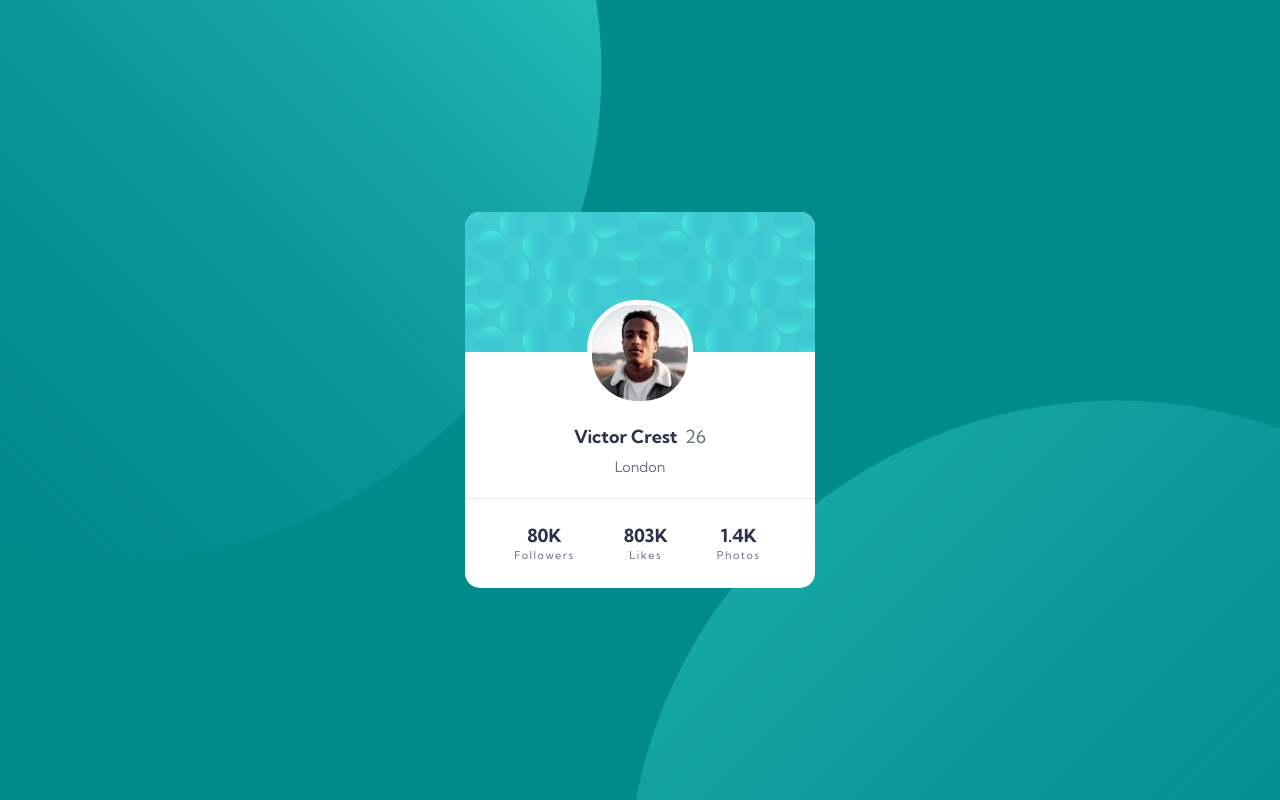
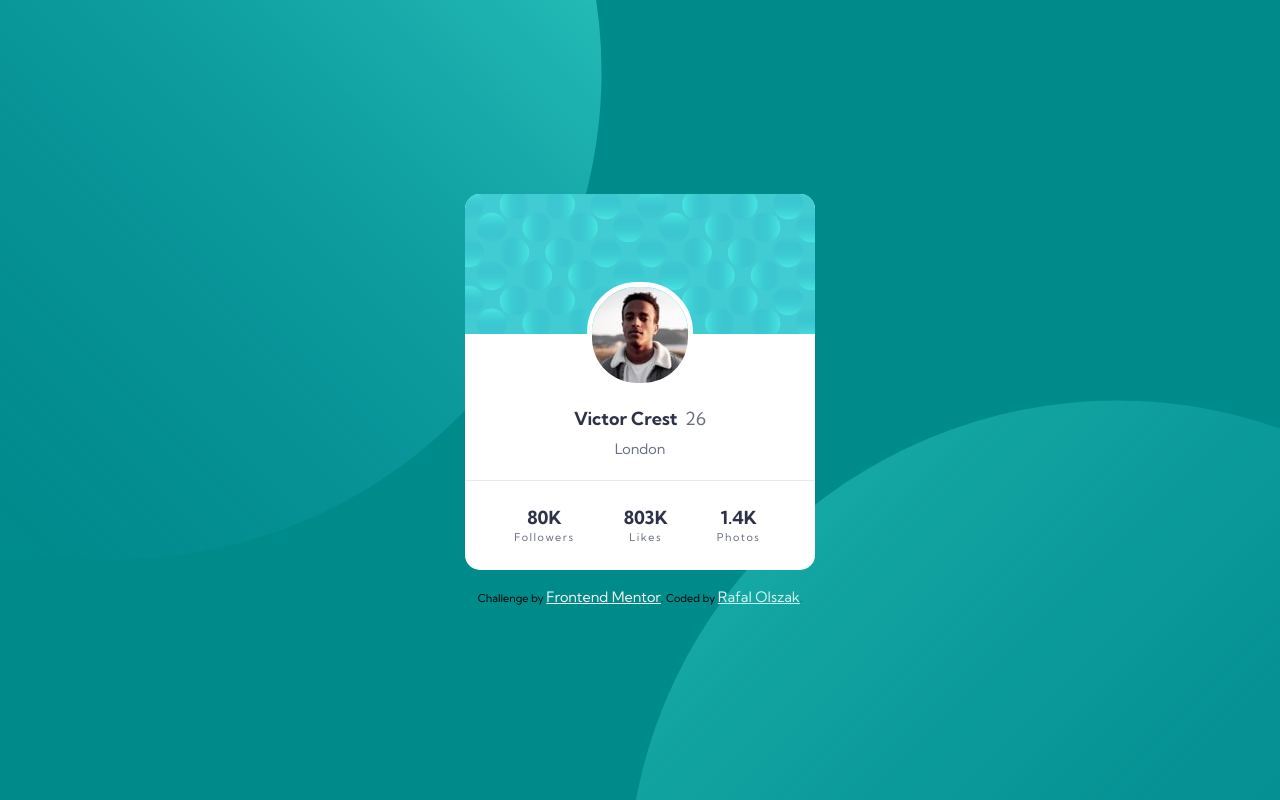
Before and after one commit to rafalolszak/profile-card-component-main, a plain HTML site: page index.html in a window 1280 px wide. Drawn offline with Linux system fonts and the light colour scheme.

Commit message:
Add files via upload

```diff
--- a/index.html
+++ b/index.html
@@ -43,22 +43,12 @@
       </div>
     </main>
 
-  <!-- Victor Crest
-  26
-  London
+  <footer>
+    <div class="attribution">
+      Challenge by <a href="https://www.frontendmentor.io?ref=challenge" target="_blank">Frontend Mentor</a>.
+      Coded by <a href="https://github.com/rafalolszak">Rafal Olszak</a>.
+    </div>
+</footer>
 
-  80K
-  Followers
-
-  803K
-  Likes
-
-  1.4K
-  Photos -->
-
-  <!-- <div class="attribution">
-    Challenge by <a href="https://www.frontendmentor.io?ref=challenge" target="_blank">Frontend Mentor</a>.
-    Coded by <a href="#">Your Name Here</a>.
-  </div> -->
 </body>
 </html>
--- a/style.css
+++ b/style.css
@@ -23,6 +23,7 @@ body{
     display: flex;
     justify-content: center;
     align-items: center;
+    flex-direction: column;
     background-color: darkcyan;
     padding: .5rem;
     position: relative;
@@ -117,10 +118,12 @@ p,span{
 }
 
 .attribution {
-    font-size: 11px;
+    margin-top: 1rem;
+    font-size: .6rem;
     text-align: center;
 }
 
 .attribution a {
-    color: hsl(228, 45%, 44%);
+    color: hsl(0, 0%, 96%);
+    font-size: .8rem;
 }
```
